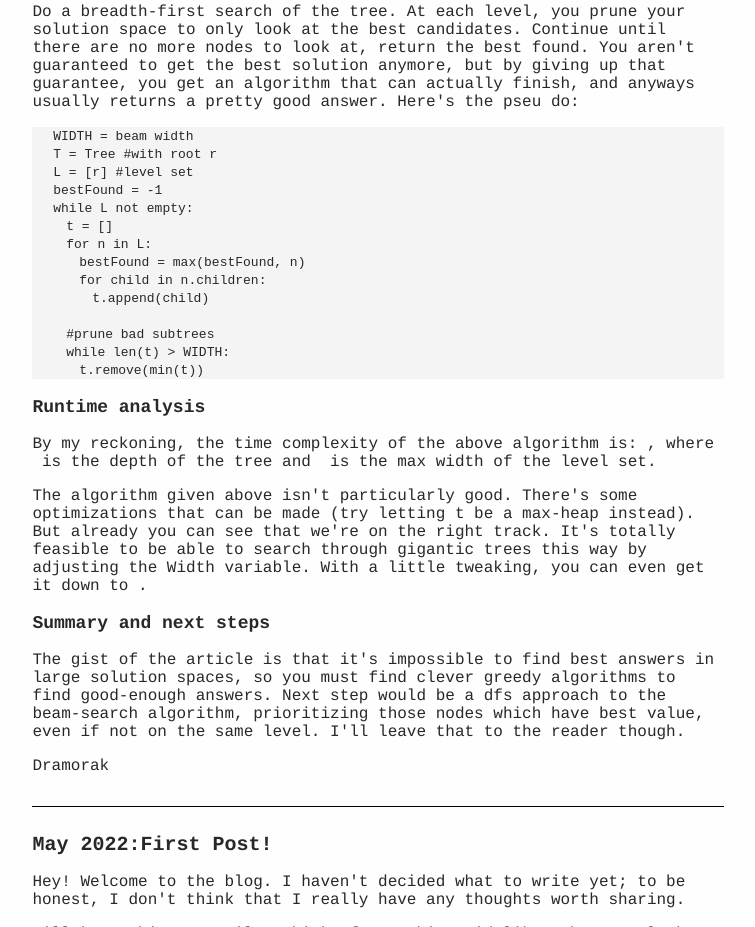
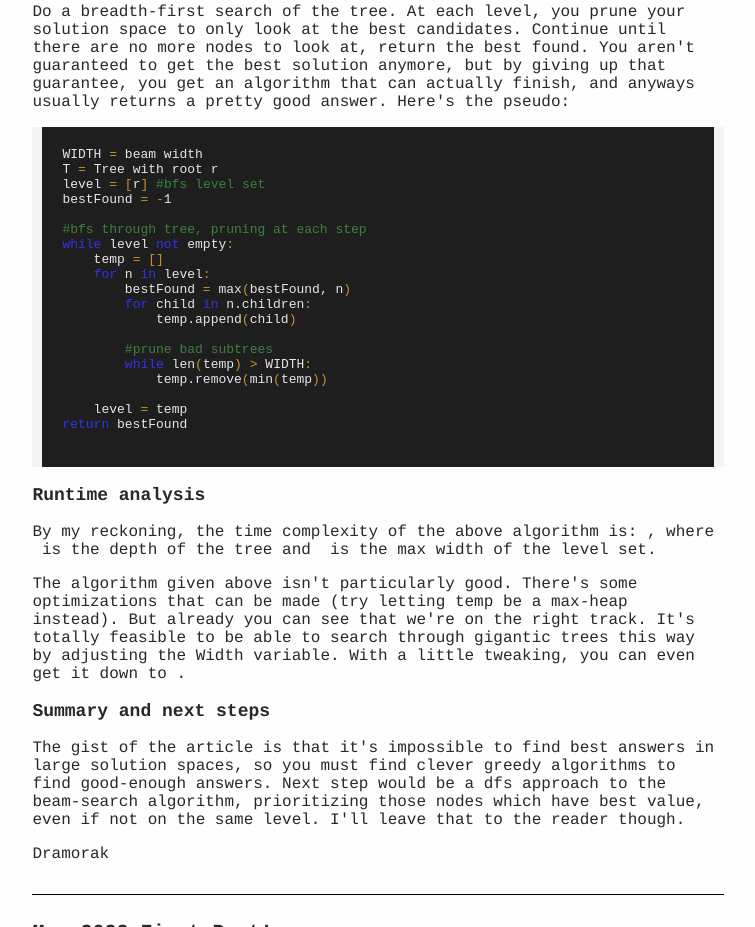
Before and after one commit to dramorak/dramorak.github.io, a plain HTML site: page blog/blog.html in a window 1280 px wide. Shown: the part 936-1863 px from the top of the page, without its empty margins (262-1017 px from the left). Drawn offline with Linux system fonts and the light colour scheme.

Commit message:
Updated pseudo code with syntax highlighting
Used my new pseudo parser to make pseudo-code more pretty.

```diff
--- a/blog/blog.html
+++ b/blog/blog.html
@@ -1,14 +1,13 @@
 <!DOCTYPE html>
 <html lang='en-us'>
     <head>
-        <title>Lessons</title>
+        <title>Blog</title>
         <meta name='description' content="articles on topics I've covered for students.">
         <meta charset="utf-8">
         <meta name="viewport" content="width=device-width, initial-scale=1">
         <style>
             html, body {
                 margin: 0;
-                height: 100%;
                 width: 100%;
 
                 background-color: rgb(254,254,254);
@@ -17,7 +16,6 @@
             }
             .center {
                 position: absolute;
-                height: 100%;
                 width:  60%;
                 left: 20%;
             }
@@ -99,32 +97,37 @@
                     </p>
                     <img src="beamsearch.svg">
                     <p>Do a breadth-first search of the tree. At each level, you prune your solution space to only look at the best candidates. Continue until there are no more nodes to look at, return the best found.
-                        You aren't guaranteed to get the best solution anymore, but by giving up that guarantee, you get an algorithm that can actually finish, and anyways usually returns a pretty good answer. Here's the pseu   do:
+                        You aren't guaranteed to get the best solution anymore, but by giving up that guarantee, you get an algorithm that can actually finish, and anyways usually returns a pretty good answer. Here's the pseudo:
                     </p>
                     <div class="code-container">
-                        <code>
-                        &emsp; WIDTH = beam width<br>
-                        &emsp; T = Tree #with root r<br>
-                        &emsp; L = [r] #level set<br>
-                        &emsp; bestFound = -1<br>
-                        &emsp; while L not empty:<br>
-                        &emsp;&emsp; t = []<br>
-                        &emsp;&emsp; for n in L:<br>
-                        &emsp;&emsp;&emsp; bestFound = max(bestFound, n)<br>
-                        &emsp;&emsp;&emsp; for child in n.children:<br>
-                        &emsp;&emsp;&emsp;&emsp; t.append(child)<br>
-                                        <br>
-                        &emsp;&emsp; #prune bad subtrees<br>
-                        &emsp;&emsp; while len(t) > WIDTH:<br>
-                        &emsp;&emsp;&emsp; t.remove(min(t))<br>
-                        </code>
+                        <pre style="display:block;width:auto;margin:10px;padding:20px;background-color:rgb(30,30,30);color:rgb(230,230,230);">
+<code>WIDTH <span style="color:rgb(200,146,40);">=</span> beam width
+T <span style="color:rgb(200,146,40);">=</span> Tree with root r
+level <span style="color:rgb(200,146,40);">=</span> <span style="color:rgb(200,146,40);">[</span>r<span style="color:rgb(200,146,40);">]</span> <span style="color:rgb(60,130,60);">#bfs level set</span>
+bestFound <span style="color:rgb(200,146,40);">=</span> <span style="color:rgb(200,146,40);">-</span>1
+
+<span style="color:rgb(60,130,60);">#bfs through tree, pruning at each step</span>
+<span style="color:rgb(50,50,240);">while</span> level <span style="color:rgb(50,50,240);">not</span> empty<span style="color:rgb(200,146,40);">:</span>
+    temp <span style="color:rgb(200,146,40);">=</span> <span style="color:rgb(200,146,40);">[</span><span style="color:rgb(200,146,40);">]</span>
+    <span style="color:rgb(50,50,240);">for</span> n <span style="color:rgb(50,50,240);">in</span> level<span style="color:rgb(200,146,40);">:</span>
+        bestFound <span style="color:rgb(200,146,40);">=</span> max<span style="color:rgb(200,146,40);">(</span>bestFound, n<span style="color:rgb(200,146,40);">)</span>
+        <span style="color:rgb(50,50,240);">for</span> child <span style="color:rgb(50,50,240);">in</span> n.children<span style="color:rgb(200,146,40);">:</span>
+            temp.append<span style="color:rgb(200,146,40);">(</span>child<span style="color:rgb(200,146,40);">)</span>
+
+        <span style="color:rgb(60,130,60);">#prune bad subtrees</span>
+        <span style="color:rgb(50,50,240);">while</span> len<span style="color:rgb(200,146,40);">(</span>temp<span style="color:rgb(200,146,40);">)</span> <span style="color:rgb(200,146,40);">></span> WIDTH<span style="color:rgb(200,146,40);">:</span>
+            temp.remove<span style="color:rgb(200,146,40);">(</span>min<span style="color:rgb(200,146,40);">(</span>temp<span style="color:rgb(200,146,40);">)</span><span style="color:rgb(200,146,40);">)</span>
+
+    level <span style="color:rgb(200,146,40);">=</span> temp
+<span style="color:rgb(50,50,240);">return</span> bestFound
+                        </pre></code>
                     </div>
                     <h3>Runtime analysis</h3>
                     <p>
                         By my reckoning, the time complexity of the above algorithm is: <math>O(d * W^2)</math>, where <math>d</math> is the depth of the tree and <math>W</math> is the max width of the level set.
                     </p>
                     <p>
-                        The algorithm given above isn't particularly good. There's some optimizations that can be made (try letting t be a max-heap instead). But already you can see
+                        The algorithm given above isn't particularly good. There's some optimizations that can be made (try letting temp be a max-heap instead). But already you can see
                         that we're on the right track. It's totally feasible to be able to search through gigantic trees this way by adjusting the Width variable. With a little tweaking,
                         you can even get it down to <math>O(d * W * lg(W))</math>.
                     </p>
```
Also changed, not shown: 1 other file.
